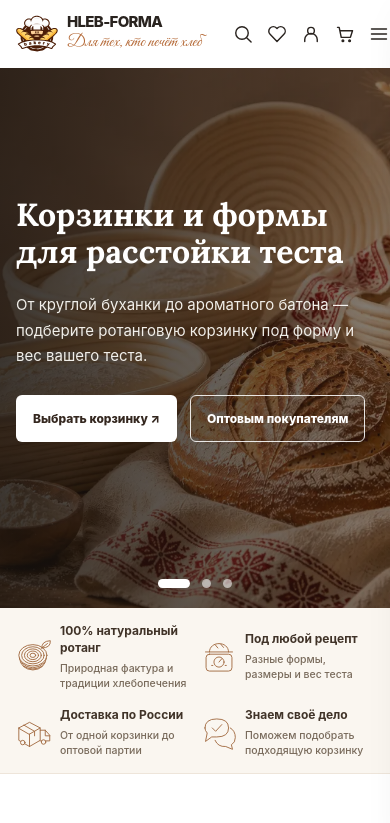
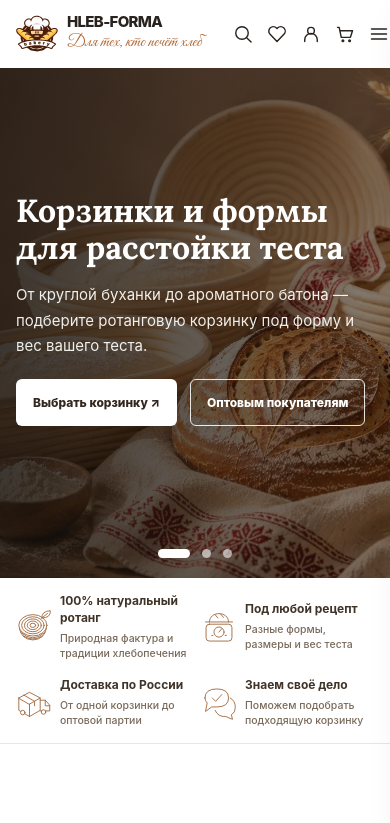
Before and after one commit to web86/new_hlebforma, a plain HTML site: page prototype/v3/index.html in a window 390 px wide. Shown: the top 823 px of the page. Drawn offline with Linux system fonts and the light colour scheme.

Commit message:
style: compact hero, restore white benefits band and simplify catalog card metadata

```diff
--- a/prototype/v3/index.html
+++ b/prototype/v3/index.html
@@ -4,7 +4,7 @@
 <meta charset="utf-8">
 <meta name="viewport" content="width=device-width, initial-scale=1">
 <meta name="robots" content="noindex, nofollow">
-<title>Hleb-Forma — новая главная · v3.16</title>
+<title>Hleb-Forma — новая главная · v3.17</title>
 <meta name="description" content="Новая визуальная концепция Hleb-Forma: магазин корзинок для расстойки хлеба с подбором, каталогом и оптовыми заказами.">
 <link rel="preconnect" href="https://fonts.googleapis.com">
 <link rel="preconnect" href="https://fonts.gstatic.com" crossorigin>
@@ -216,7 +216,7 @@ main h1,main h2,.wide-copy h1,.catalog-intro h2{
 .v3-prices .old-price{font-size:12px;color:#938981;text-decoration-thickness:1px;text-decoration-color:#938981;white-space:nowrap}
 .v3-prices .price{white-space:nowrap}
 .v3-prices.on-sale .price{color:#aa552d}
-.demo-sale-note{font-size:10px;font-weight:400;line-height:1.3;flex-basis:100%;color:#86766b}
+
 .v3-buy{align-items:center;flex-wrap:wrap;row-gap:8px}
 @media(max-width:640px){
  .catalog-intro .handwritten{font-size:30px}
@@ -471,7 +471,7 @@ main .title-row .eyebrow,main .newsletter .eyebrow{margin-bottom:8px}
 
 
 /* v3.16 — bespoke linked benefits with compact editorial styling */
-.benefits-band{--benefit-bg:#faf6f0;background:var(--benefit-bg);border-bottom:1px solid #eee5da}
+.benefits-band{--benefit-bg:#fff;background:var(--benefit-bg);border-bottom:1px solid #eee5da}
 .benefits-band .clear-benefits{background:transparent;min-height:100px;padding:18px 0;grid-template-columns:repeat(4,minmax(0,1fr));gap:clamp(14px,2.2vw,30px);align-items:stretch}
 .benefit-link{display:flex;align-items:center;gap:13px;min-width:0;text-decoration:none;color:#403328;border-radius:6px}
 .benefit-icon{display:block;flex:0 0 52px;width:52px;height:52px;color:#a36c42;transition:transform .25s ease,color .25s ease}
@@ -485,6 +485,24 @@ main .title-row .eyebrow,main .newsletter .eyebrow{margin-bottom:8px}
 @media(max-width:880px){.benefits-band .clear-benefits{grid-template-columns:repeat(2,minmax(0,1fr));padding:16px 0;gap:18px 24px}}
 @media(max-width:640px){.benefits-band .clear-benefits{gap:16px 12px;padding:15px 0}.benefit-icon{flex-basis:36px;width:36px;height:36px}.benefit-link{gap:8px}.benefit-copy strong{font-size:12px}.benefits-band .benefit-copy small{font-size:10.5px}}
 @media(prefers-reduced-motion:reduce){.benefit-icon,.benefit-copy strong{transition:none}.benefit-link:hover .benefit-icon,.benefit-link:focus-visible .benefit-icon{transform:none}}
+
+
+/* v3.17 — reserve viewport space for the complete benefits band */
+.wide-hero{height:clamp(420px,calc(100vh - 190px),620px);height:clamp(420px,calc(100svh - 190px),620px)}
+.benefits-band .clear-benefits{min-height:100px}
+.v3-product-body h3{margin-top:0}
+.v3-product-body .photo-analogue{font-size:10px;line-height:1.4;color:#86766b;margin-top:4px}
+@media(max-width:880px){
+  .wide-hero{height:clamp(390px,calc(100svh - 245px),580px)}
+}
+@media(max-width:640px){
+  .wide-hero{height:clamp(390px,calc(100svh - 235px),510px)}
+  .wide-copy{padding:20px 0 48px}
+  .wide-copy p{margin:16px 0 20px}
+}
+@media(max-width:380px){
+  .wide-hero{min-height:410px}
+}
 
 </style>
 </head>
@@ -732,10 +750,10 @@ function refreshCounters(){badge('fav-count',favorites.size);badge('compare-coun
 const card=p=>'<article class="product-card v3-card" data-id="'+p.id+'">'+
 '<button type="button" class="wish" data-id="'+p.id+'" aria-label="В избранное: '+escapeHTML(p.name)+'" aria-pressed="false">♡</button>'+
 '<a class="v3-visual" href="'+p.url+'"><img class="basket-shot" src="'+p.image+'" alt="'+escapeHTML(p.name)+'" loading="lazy"><img class="bread-shot" src="'+p.bread+'" alt="Пример готового хлеба, иллюстративная фотография" loading="lazy"><span class="baked-hint">Пример готового хлеба · иллюстрация</span></a>'+
-'<div class="v3-product-body"><span class="sku">'+escapeHTML(p.sku)+(p.exact?'':' · фото аналога')+'</span><h3><a href="'+p.url+'">'+escapeHTML(p.name)+'</a></h3>'+
-'<p class="spec">Для '+escapeHTML(p.weight)+' теста</p>'+
+'<div class="v3-product-body"> <h3><a href="'+p.url+'">'+escapeHTML(p.name)+'</a></h3>'+
+'<p class="spec">Для '+escapeHTML(p.weight)+' теста</p>'+(p.exact?'':'<small class="photo-analogue">Фото аналога</small>')+
 '<button class="v3-flip" type="button" data-flip="'+p.id+'" aria-pressed="false">Показать хлеб ↔</button>'+
-'<div class="v3-buy"><div class="v3-prices'+(p.oldPrice?' on-sale':'')+'">'+(p.oldPrice?'<del class="old-price" aria-label="Прежняя демонстрационная цена">'+format(p.oldPrice)+'</del>':'')+'<strong class="price">'+format(p.price)+'</strong>'+(p.oldPrice?'<small class="demo-sale-note">Демо-акция</small>':'')+'</div><button class="buy" type="button" data-buy="'+p.id+'">В корзину ↗</button></div></div></article>'
+'<div class="v3-buy"><div class="v3-prices'+(p.oldPrice?' on-sale':'')+'">'+(p.oldPrice?'<del class="old-price" aria-label="Прежняя демонстрационная цена">'+format(p.oldPrice)+'</del>':'')+'<strong class="price">'+format(p.price)+'</strong>'+'</div><button class="buy" type="button" data-buy="'+p.id+'">В корзину ↗</button></div></div></article>'
 $('#products').innerHTML=productData.map(card).join('');
 $$('.wish').forEach(b=>b.addEventListener('click',()=>{favorites.has(b.dataset.id)?favorites.delete(b.dataset.id):favorites.add(b.dataset.id);refreshCounters();toast(favorites.has(b.dataset.id)?'Добавлено в избранное':'Удалено из избранного')}));
 $$('[data-buy]').forEach(b=>b.addEventListener('click',()=>{cart.set(b.dataset.buy,(cart.get(b.dataset.buy)||0)+1);refreshCounters();toast('Добавлено в демо-корзину');openDrawer('cart')}));
```
